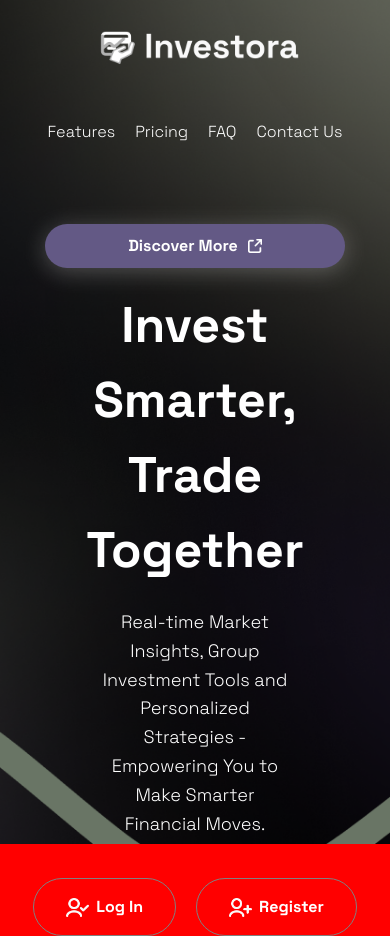
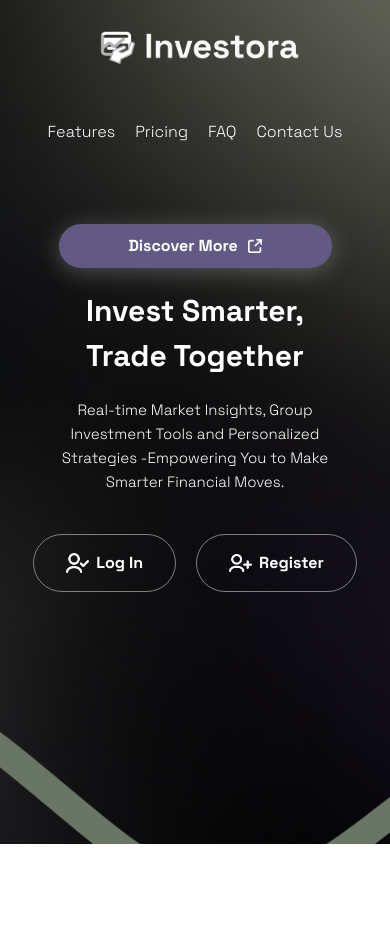
Before and after one commit to MaxRoenco/pbl-finance, a React (Vite) app in the folder Frontend/: page / in a window 390 px wide. After the commit the page ends 844 px from the top, so only its background shows below. Built offline with nearby package versions, Linux system fonts and the light colour scheme; data requests are answered from the project's data file.

Commit message:
Home, Mobile respnsive

```diff
--- a/Frontend/src/App.css
+++ b/Frontend/src/App.css
@@ -2,8 +2,8 @@ body {
   padding: 0;
   margin: 0;
   box-sizing: border-box;
-  height: 100%;
-  background-color: red;
+  /* background-color: red; */
+  /* z-index: -1; */
 }
 
 html, body, #app, #app>div {
@@ -14,18 +14,19 @@ html, body, #app, #app>div {
   display: flex;
   /* width: auto; */
   /* height: 100vh; */
-  height: 100%;
+  min-height: 100vh;
   background-color: green;
+  /* z-index: 10; */
 }
 
 .app-container {
   display: flex;
   width: 100%;
-  height: 100%;
+  min-height: 100%;
   flex-direction: column;
   background: rgba(2, 2, 2, 1);
   color: aliceblue;
-  z-index: 0;
+  /* z-index: 0; */
 }
 
 .content-container {
--- a/Frontend/src/components/Home/Home.module.css
+++ b/Frontend/src/components/Home/Home.module.css
@@ -10,6 +10,7 @@
     background-size: cover; /* Adjusts image to cover the entire element */
     background-position: center; /* Centers the image */
     height: 100%;
+    /* background-color: red; */
 }
 
 .topRight {
@@ -188,3 +189,21 @@
         margin-right: 0px;
     }
 }
+
+@media screen and  (max-width: 590px) {
+    .title {
+        font-size: 30px;
+    }
+    .main>p {
+        font-size: 15px;
+        width: 70%;
+    }
+    .links {
+        flex-wrap: wrap;
+        justify-content: center;
+        align-items: center;
+    }
+    .discoverMore {
+        width: 70%;
+    }
+}
```
Also changed, not shown: Frontend/src/components/Dashboard/Dashboard.jsx (+0 -10 lines), Frontend/src/components/Dashboard/Dashboard.module.css (+0 -32 lines).
